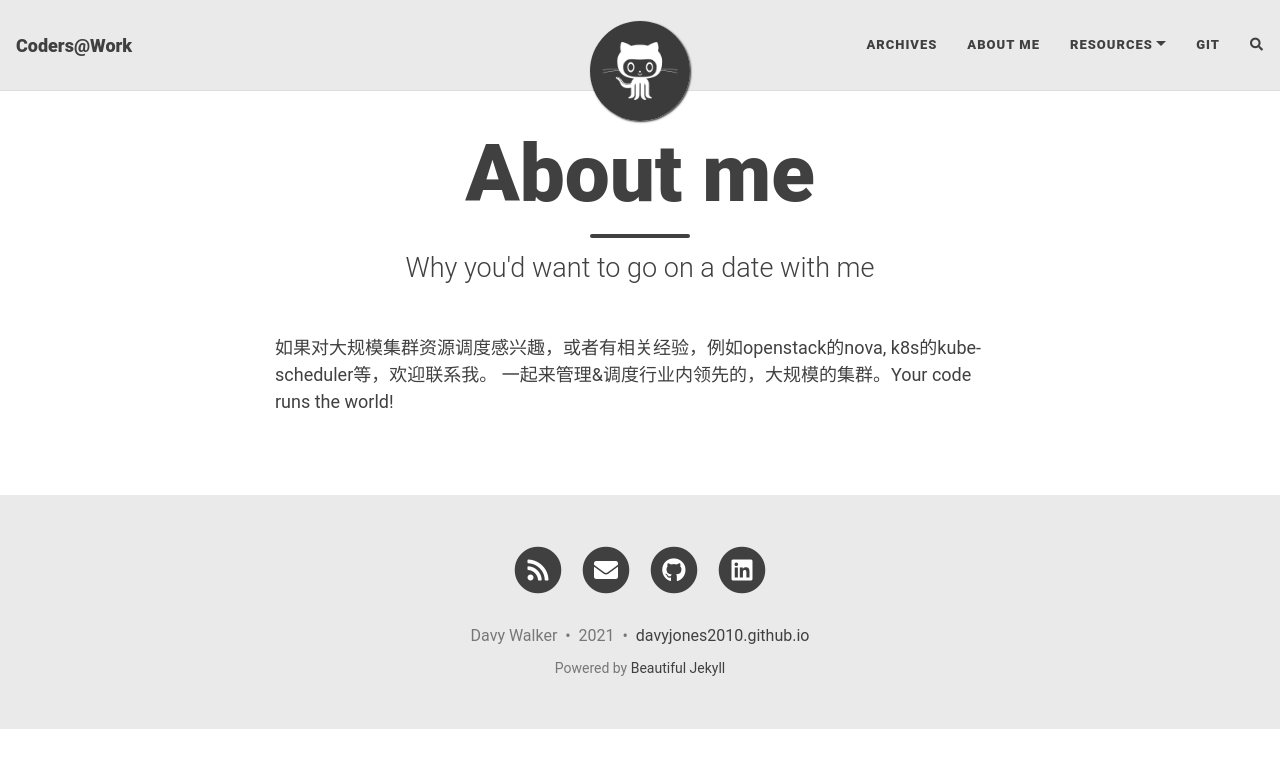
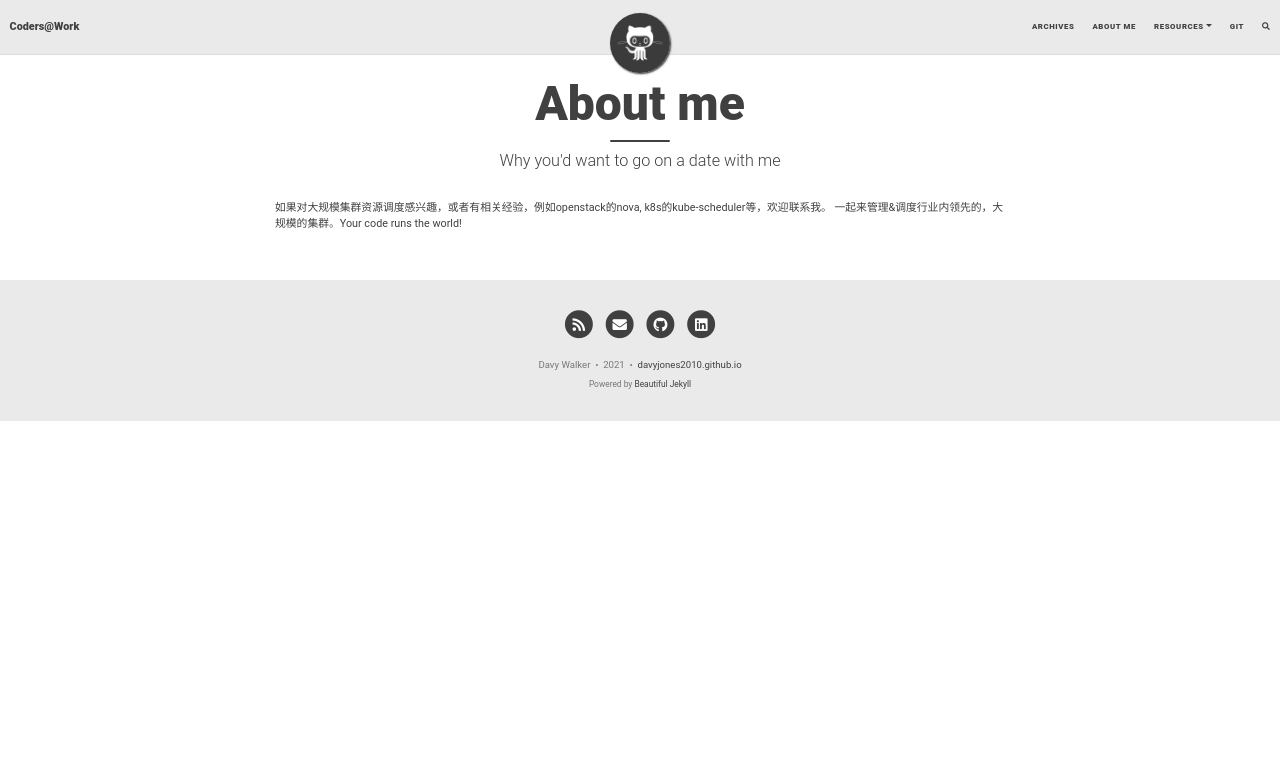
Before and after one commit to DavyJones2010/davyjones2010.github.io_bak, a Jekyll site: the page built from aboutme.md, in a window 1280 px wide. Shown: the top 768 px of the page. Built offline with Jekyll 4.4.1, drawn with Linux system fonts in a browser that asks for light colours; nearby versions of some CDN libraries; a script that is not in the unit is left out; comment, search, counter and statistics services are not loaded.

Commit message:
added notes for 20211031

```diff
--- a/assets/css/beautifuljekyll.css
+++ b/assets/css/beautifuljekyll.css
@@ -7,7 +7,7 @@ layout: null
 /* --- General --- */
 
 html {
-  font-size: 100%
+  font-size: 60%
 }
 
 body {
```
